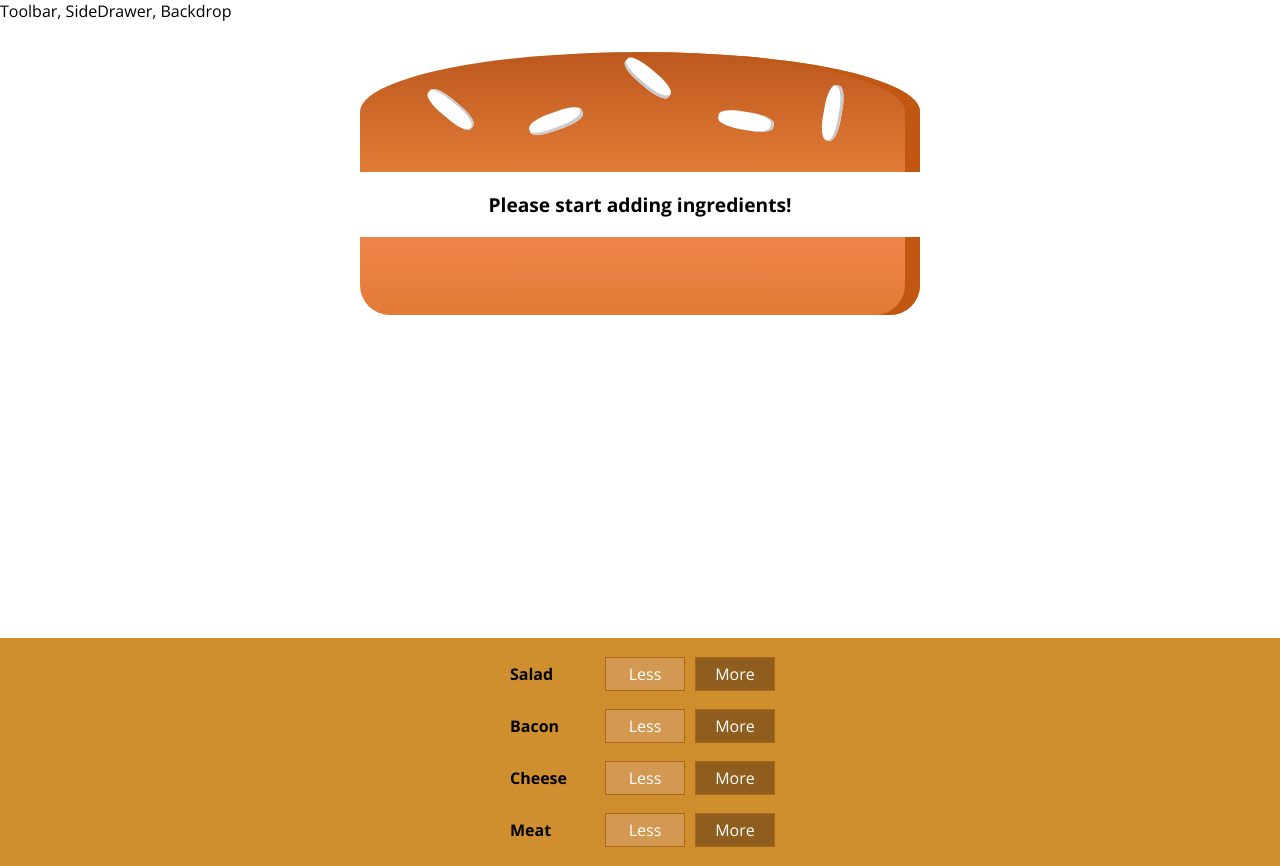
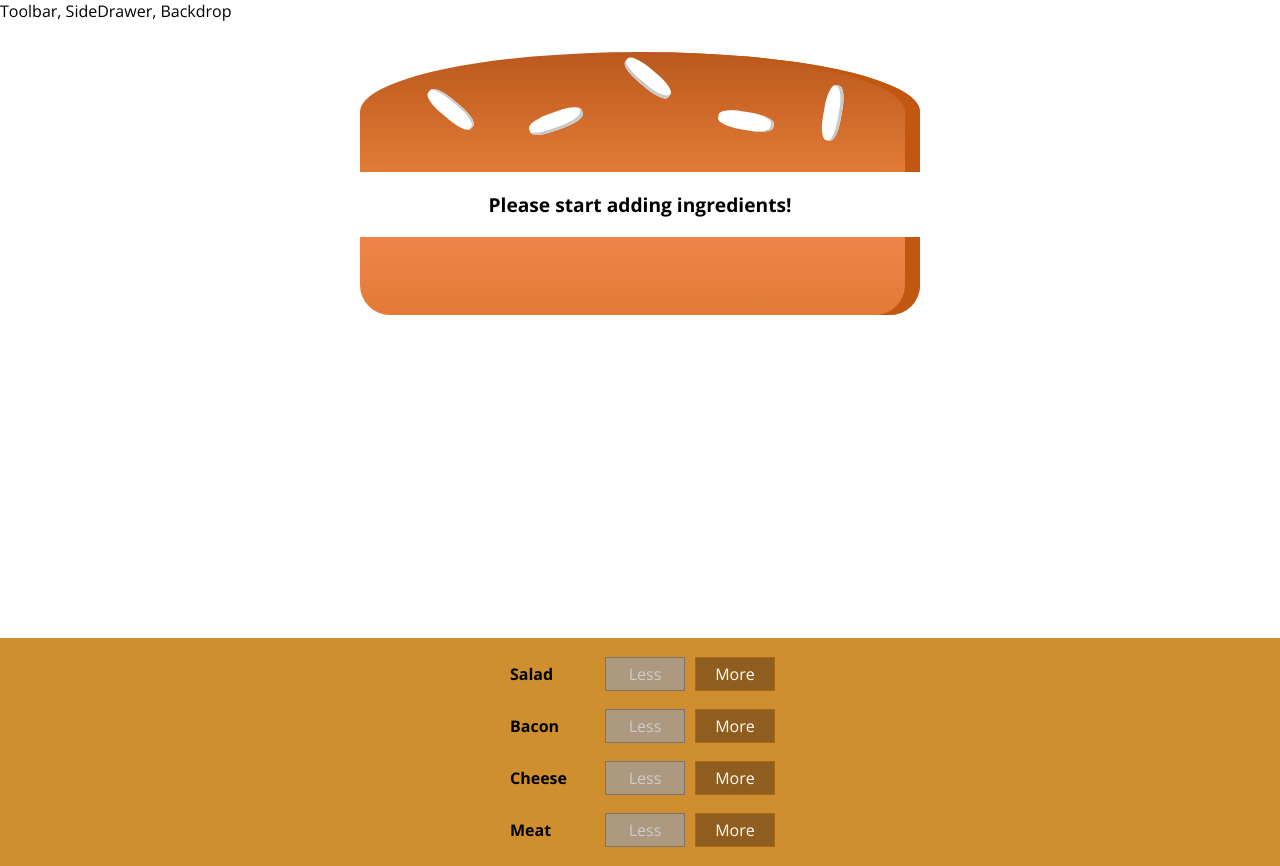
Before and after one commit to aruyamam/react-course-burger-builder, a React app: page / in a window 1280 px wide. Built offline with nearby package versions, Linux system fonts and the light colour scheme.

Commit message:
Section 8 Removing Ingredients Safely

```diff
--- a/src/components/Burger/BuildControls/BuildControl/BuildControl.css
+++ b/src/components/Burger/BuildControls/BuildControl/BuildControl.css
@@ -14,6 +14,19 @@
   outline: none;
   border: 1px solid #aa6817;
   cursor: pointer;
+}
+
+.BuildControl button:disabled {
+  background-color: #ac9980;
+  border: 1px solid #7e7365;
+  color: #ccc;
+  cursor: default;
+}
+
+.BuildControl button:hover:disabled {
+  background-color: #ac9980;
+  color: #ccc;
+  cursor: not-allowed;
 }
 
 .Label {
--- a/src/components/Burger/BuildControls/BuildControl/BuildControl.js
+++ b/src/components/Burger/BuildControls/BuildControl/BuildControl.js
@@ -5,8 +5,15 @@ import classes from './BuildControl.css';
 const buildControl = (props) => (
   <div className={classes.BuildControl}>
     <div className={classes.Label}>{props.label}</div>
-    <button className={classes.Less}>Less</button>
-    <button className={classes.More} onClick={props.added}>More</button>
+    <button
+      className={classes.Less}
+      onClick={props.removed}
+      disabled={props.disabled}
+    >Less</button>
+    <button
+      className={classes.More}
+      onClick={props.added}
+    >More</button>
   </div>
 );
 
--- a/src/components/Burger/BuildControls/BuildControls.js
+++ b/src/components/Burger/BuildControls/BuildControls.js
@@ -17,6 +17,8 @@ const buildControls = (props) => (
         key={ctrl.label}
         label={ctrl.label}
         added={() => props.ingredientAdded(ctrl.type)}
+        removed={() => props.ingredientRemoved(ctrl.type)}
+        disabled={props.disabled[ctrl.type]}
       />
     ))}
   </div>
--- a/src/containers/BurgerBuilder/BurgerBuilder.js
+++ b/src/containers/BurgerBuilder/BurgerBuilder.js
@@ -46,12 +46,45 @@ class BurgerBuilder extends Component {
     });
   };
 
+  removeIngredientHandler = (type) => {
+    const oldCount = this.state.ingredients[type];
+    if (oldCount <= 0) {
+      return;
+    }
+
+    const updateCount = oldCount - 1,
+          updatedIngredients = {
+            ...this.state.ingredients
+          };
+
+    updatedIngredients[type] = updateCount;
+
+    const priceDeduction = INGREDIENT_PRICES[type],
+          oldPrice       = this.state.totalPrice,
+          newPrice       = oldPrice - priceDeduction;
+
+    this.setState({
+      totalPrice: newPrice,
+      ingredients: updatedIngredients
+    });
+  };
+
   render() {
+    const disabledInfo = {
+      ...this.state.ingredients
+    };
+
+    for (let key in disabledInfo) {
+      disabledInfo[key] = disabledInfo[key] <= 0;
+    }
+
     return (
       <Aux>
         <Burger ingredients={this.state.ingredients} />
         <BuildControls
           ingredientAdded={this.addIngredientHandler}
+          ingredientRemoved={this.removeIngredientHandler}
+          disabled={disabledInfo}
         />
       </Aux>
     );
```
